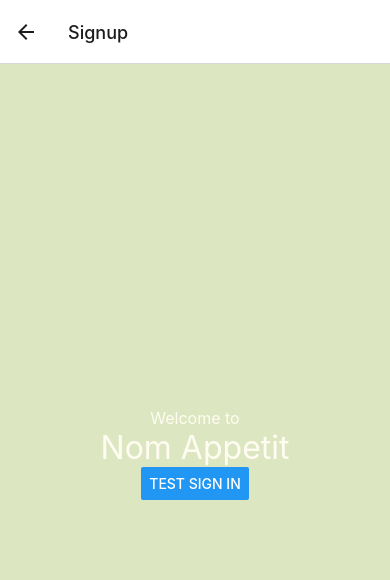
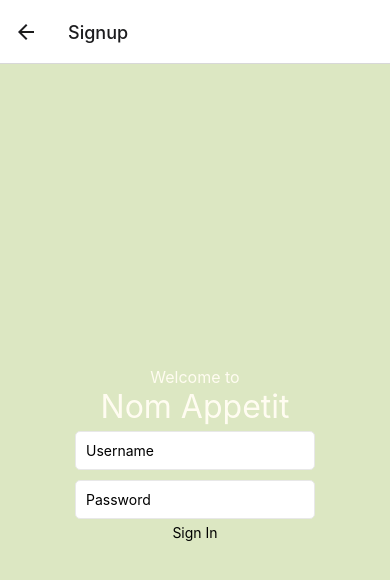
Before and after one commit to ubclaunchpad/nom-appetit, a React Native app in the folder frontend/: screen /Signup in a window 390 px wide. Shown: the top 580 px of the page. Built offline with nearby package versions, Linux system fonts and the light colour scheme.

Commit message:
User input and sign in

```diff
--- a/frontend/src/screens/SignupScreen.tsx
+++ b/frontend/src/screens/SignupScreen.tsx
@@ -1,6 +1,6 @@
 // signup page
 import React, { useEffect, useState } from "react";
-import { Button, View, StyleSheet, Text, TouchableOpacity } from "react-native";
+import { Pressable, View, StyleSheet, Text, TouchableOpacity, TextInput } from "react-native";
 
 const style = StyleSheet.create({
 
@@ -19,6 +19,15 @@ const style = StyleSheet.create({
     text_header2 : {
         color: '#FFFCF1',
         fontSize: 32,
+    },
+    input: {
+        backgroundColor: 'white',
+        borderColor: '#e8e8e8',
+        borderWidth: 1,
+        borderRadius: 5,
+        paddingHorizontal: 10,
+        paddingVertical: 10,
+        marginVertical: 5
     }
 });
 
@@ -35,10 +44,20 @@ export default function SignupScreen({navigation}) {
                 <Text style={style.text_header2}>Nom Appetit</Text>
             </Text>
 
-            <Button
-            title="Test Sign In"
-            onPress={ () => navigation.navigate('Home')}
+            <TextInput style={style.input}
+                placeholder='Username'
             />
+            <TextInput style={style.input}
+                placeholder='Password'
+            />
+
+
+            <Pressable onPress={ () => navigation.navigate('Home')}>
+                <Text>
+                    Sign In
+                </Text>
+            </Pressable>
+
         </View>
 
     )
```
